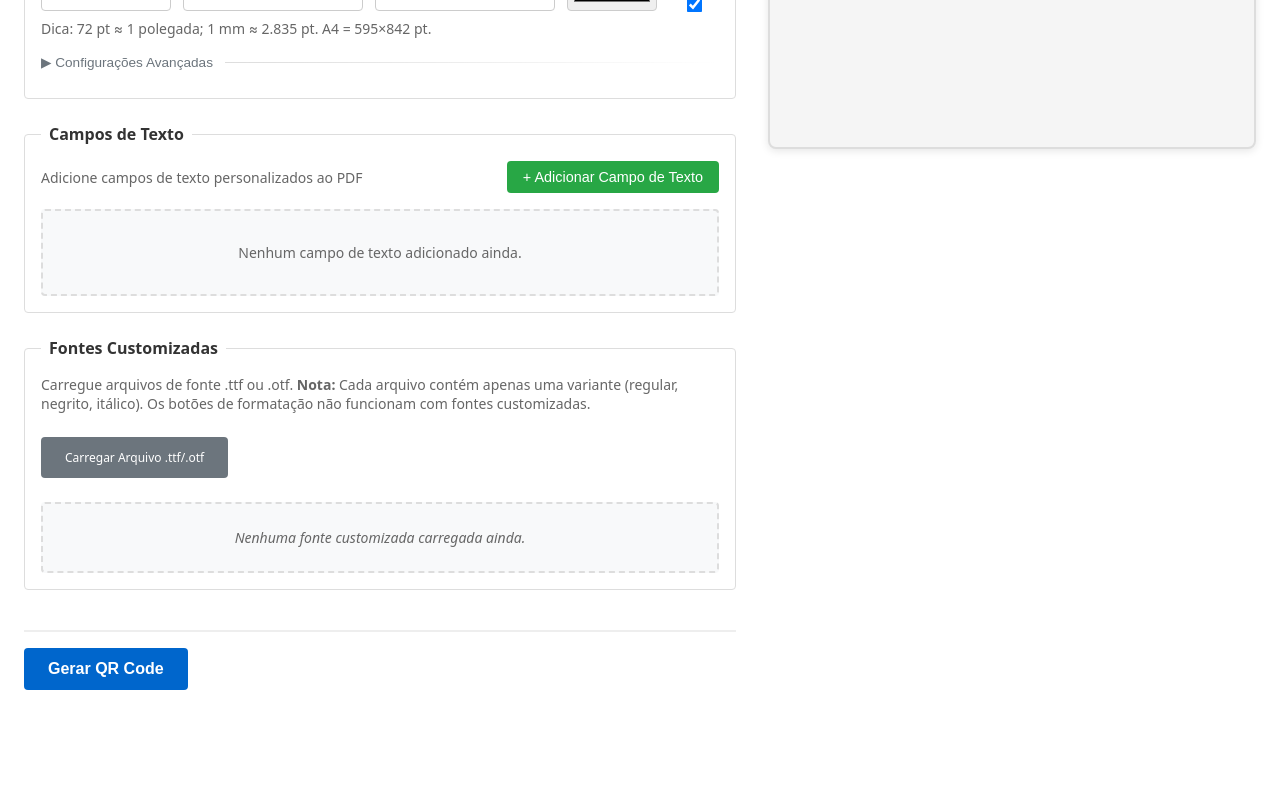
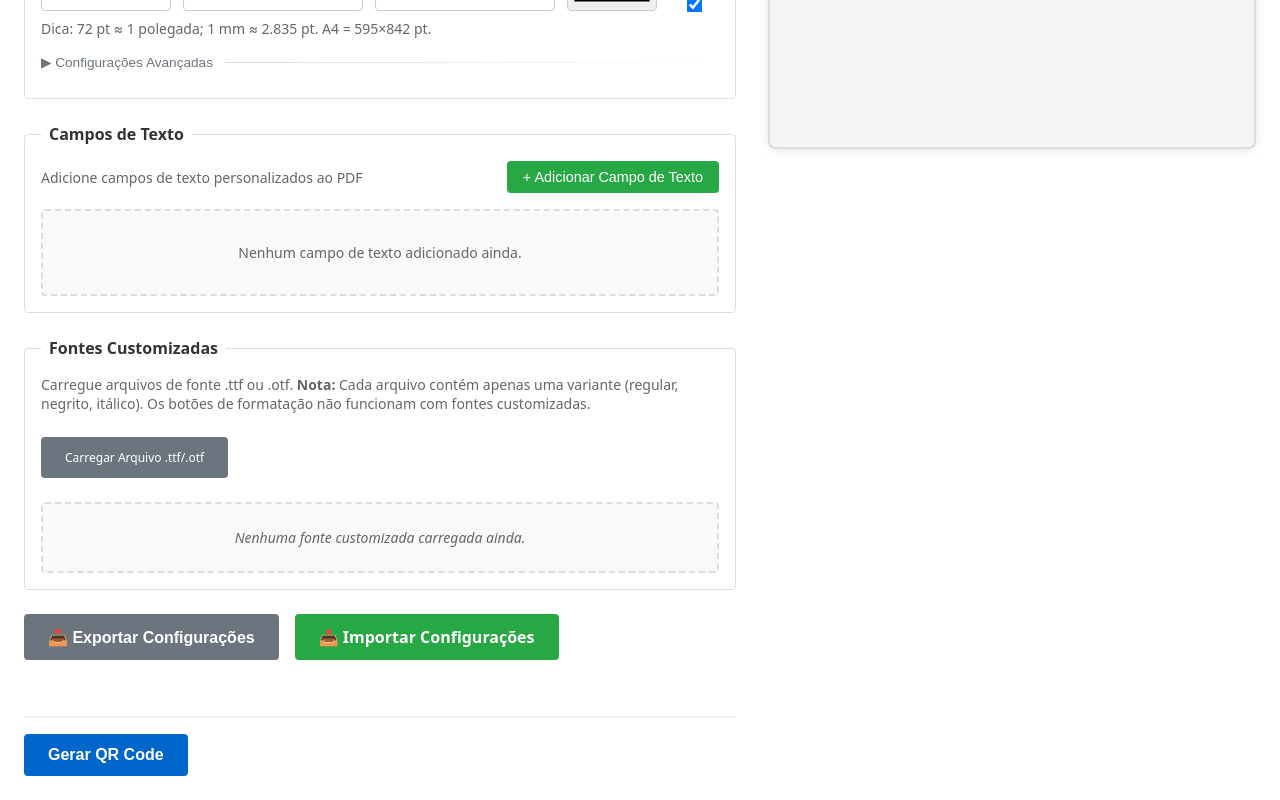
Before and after one commit to ProjetoJBSM/PDF_QRcode_genV2, a Vue app: page / in a window 1280 px wide. Shown: the part 687-1487 px from the top of the page. Before the commit the page ends 1401 px from the top, so only its background shows below. Built offline with nearby package versions, Linux system fonts and the light colour scheme.

Commit message:
Add configuration export and import functionality with UI buttons

```diff
--- a/src/App.vue
+++ b/src/App.vue
@@ -353,7 +353,25 @@
         <div v-if="templateInfo" class="template-info">
           {{ templateInfo }}
         </div>
-
+        <div class="config-actions">
+          <button
+            type="button"
+            class="secondary"
+            @click="exportConfiguration"
+            title="Exportar todas as configurações do template"
+          >
+            📥 Exportar Configurações
+          </button>
+          <label class="secondary import-btn">
+            📤 Importar Configurações
+            <input
+              type="file"
+              accept=".json"
+              @change="importConfiguration"
+              style="display: none;"
+            />
+          </label>
+        </div>
         <div class="actions">
           <button class="primary" type="button" @click="startGeneration">
             {{ getGenerateButtonText() }}
@@ -558,6 +576,165 @@ const getGenerateButtonText = () => {
     return exportOption.value === 'single_pdf'
       ? 'Gerar PDF Completo'
       : 'Gerar Arquivo .ZIP'
+  }
+}
+// Export configuration to JSON file
+const exportConfiguration = () => {
+  try {
+    const config = {
+      version: '1.0',
+      exportDate: new Date().toISOString(),
+      pageSettings: {
+        pageSize: pageSize.value,
+        pageRotation: pageRotation.value,
+        customWidth: customW.value,
+        customHeight: customH.value,
+        backgroundColor: backgroundColor.value
+      },
+      qrSettings: {
+        qrSize: qrSize.value,
+        posX: posX.value,
+        posY: posY.value,
+        ecc: ecc.value,
+        margin: margin.value,
+        renderText: renderText.value,
+        fontSize: fontSize.value,
+        maxChars: maxChars.value,
+        qrColor: qrColor.value,
+        qrBackground: qrBackground.value
+      },
+      textFields: textFields.value.map(field => ({
+        text: field.text,
+        x: field.x,
+        y: field.y,
+        size: field.size,
+        fontFamily: field.fontFamily,
+        bold: field.bold,
+        italic: field.italic,
+        underline: field.underline,
+        color: field.color
+      })),
+      customFonts: customFonts.value.map(font => ({
+        name: font.name,
+        // Convert Uint8Array to base64 for JSON serialization
+        bytes: btoa(String.fromCharCode.apply(null, Array.from(font.bytes)))
+      })),
+      exportOption: exportOption.value
+    }
+
+    const json = JSON.stringify(config, null, 2)
+    const blob = new Blob([json], { type: 'application/json' })
+    const url = URL.createObjectURL(blob)
+
+    const a = document.createElement('a')
+    a.href = url
+    a.download = `qr-template-config-${Date.now()}.json`
+    document.body.appendChild(a)
+    a.click()
+    document.body.removeChild(a)
+    URL.revokeObjectURL(url)
+
+    status.value = 'Configuração exportada com sucesso!'
+    setTimeout(() => {
+      status.value = ''
+    }, 3000)
+  } catch (err) {
+    console.error('Erro ao exportar configuração:', err)
+    status.value = 'Erro ao exportar configuração: ' + err.message
+  }
+}
+
+// Import configuration from JSON file
+const importConfiguration = async (event) => {
+  const file = event.target.files?.[0]
+  if (!file) return
+
+  try {
+    const text = await file.text()
+    const config = JSON.parse(text)
+
+    // Validate version (for future compatibility)
+    if (!config.version) {
+      throw new Error('Arquivo de configuração inválido: versão não encontrada')
+    }
+
+    // Restore page settings
+    if (config.pageSettings) {
+      pageSize.value = config.pageSettings.pageSize || 'A4'
+      pageRotation.value = config.pageSettings.pageRotation || 0
+      customW.value = config.pageSettings.customWidth || 595
+      customH.value = config.pageSettings.customHeight || 842
+      backgroundColor.value = config.pageSettings.backgroundColor || '#FFFFFF'
+    }
+
+    // Restore QR settings
+    if (config.qrSettings) {
+      qrSize.value = config.qrSettings.qrSize || 180
+      posX.value = config.qrSettings.posX || 60
+      posY.value = config.qrSettings.posY || 120
+      ecc.value = config.qrSettings.ecc || 'M'
+      margin.value = config.qrSettings.margin || 4
+      renderText.value = config.qrSettings.renderText || 'no'
+      fontSize.value = config.qrSettings.fontSize || 12
+      maxChars.value = config.qrSettings.maxChars || 64
+      qrColor.value = config.qrSettings.qrColor || '#000000'
+      qrBackground.value = config.qrSettings.qrBackground !== undefined ? config.qrSettings.qrBackground : true
+    }
+
+    // Restore text fields
+    if (config.textFields && Array.isArray(config.textFields)) {
+      textFields.value = config.textFields.map(field => ({
+        id: textFieldIdCounter++,
+        text: field.text || '',
+        x: field.x || 100,
+        y: field.y || 200,
+        size: field.size || 14,
+        fontFamily: field.fontFamily || 'Helvetica',
+        bold: field.bold || false,
+        italic: field.italic || false,
+        underline: field.underline || false,
+        color: field.color || '#000000'
+      }))
+    }
+
+    // Restore custom fonts
+    if (config.customFonts && Array.isArray(config.customFonts)) {
+      customFonts.value = []
+      for (const font of config.customFonts) {
+        try {
+          // Convert base64 back to Uint8Array
+          const binaryString = atob(font.bytes)
+          const bytes = new Uint8Array(binaryString.length)
+          for (let i = 0; i < binaryString.length; i++) {
+            bytes[i] = binaryString.charCodeAt(i)
+          }
+
+          customFonts.value.push({
+            name: font.name,
+            bytes: bytes
+          })
+        } catch (fontErr) {
+          console.error(`Erro ao carregar fonte ${font.name}:`, fontErr)
+        }
+      }
+    }
+
+    // Restore export option
+    if (config.exportOption) {
+      exportOption.value = config.exportOption
+    }
+
+    // Clear file input
+    event.target.value = ''
+
+    status.value = 'Configuração importada com sucesso!'
+    setTimeout(() => {
+      status.value = ''
+    }, 3000)
+  } catch (err) {
+    console.error('Erro ao importar configuração:', err)
+    status.value = 'Erro ao importar configuração: ' + err.message
+    event.target.value = ''
   }
 }
 
@@ -1369,6 +1546,47 @@ button.secondary:hover {
   flex-wrap: wrap;
 }
 
+button.secondary {
+  background-color: #6c757d;
+  color: white;
+  padding: 0.75rem 1.5rem;
+  border: none;
+  border-radius: 4px;
+  cursor: pointer;
+  font-size: 1rem;
+  font-weight: 600;
+  transition: background-color 0.2s;
+}
+
+button.secondary:hover {
+  background-color: #5a6268;
+}
+
+.import-btn {
+  background-color: #28a745;
+  color: white;
+  padding: 0.75rem 1.5rem;
+  border: none;
+  border-radius: 4px;
+  cursor: pointer;
+  font-size: 1rem;
+  font-weight: 600;
+  transition: background-color 0.2s;
+  display: inline-block;
+  margin: 0;
+}
+
+.import-btn:hover {
+  background-color: #218838;
+}
+
+.config-actions {
+  display: flex;
+  gap: 1rem;
+  margin-bottom: 1rem;
+  flex-wrap: wrap;
+}
+
 /* Preview Section - Sticky */
 .preview-section {
   position: sticky;
@@ -1517,6 +1735,46 @@ textarea {
   min-width: 0;
 }
 
+button.secondary {
+  background-color: #6c757d;
+  color: white;
+  padding: 0.75rem 1.5rem;
+  border: none;
+  border-radius: 4px;
+  cursor: pointer;
+  font-size: 1rem;
+  font-weight: 600;
+  transition: background-color 0.2s;
+}
+
+button.secondary:hover {
+  background-color: #5a6268;
+}
+
+.import-btn {
+  background-color: #28a745;
+  color: white;
+  padding: 0.75rem 1.5rem;
+  border: none;
+  border-radius: 4px;
+  cursor: pointer;
+  font-size: 1rem;
+  font-weight: 600;
+  transition: background-color 0.2s;
+  display: inline-block;
+  margin: 0;
+}
+
+.import-btn:hover {
+  background-color: #218838;
+}
+
+.config-actions {
+  display: flex;
+  gap: 1rem;
+  margin-bottom: 1rem;
+  flex-wrap: wrap;
+}
 /* Rotate button - aligned to right */
 .template-rotate {
   flex-shrink: 0;
```
